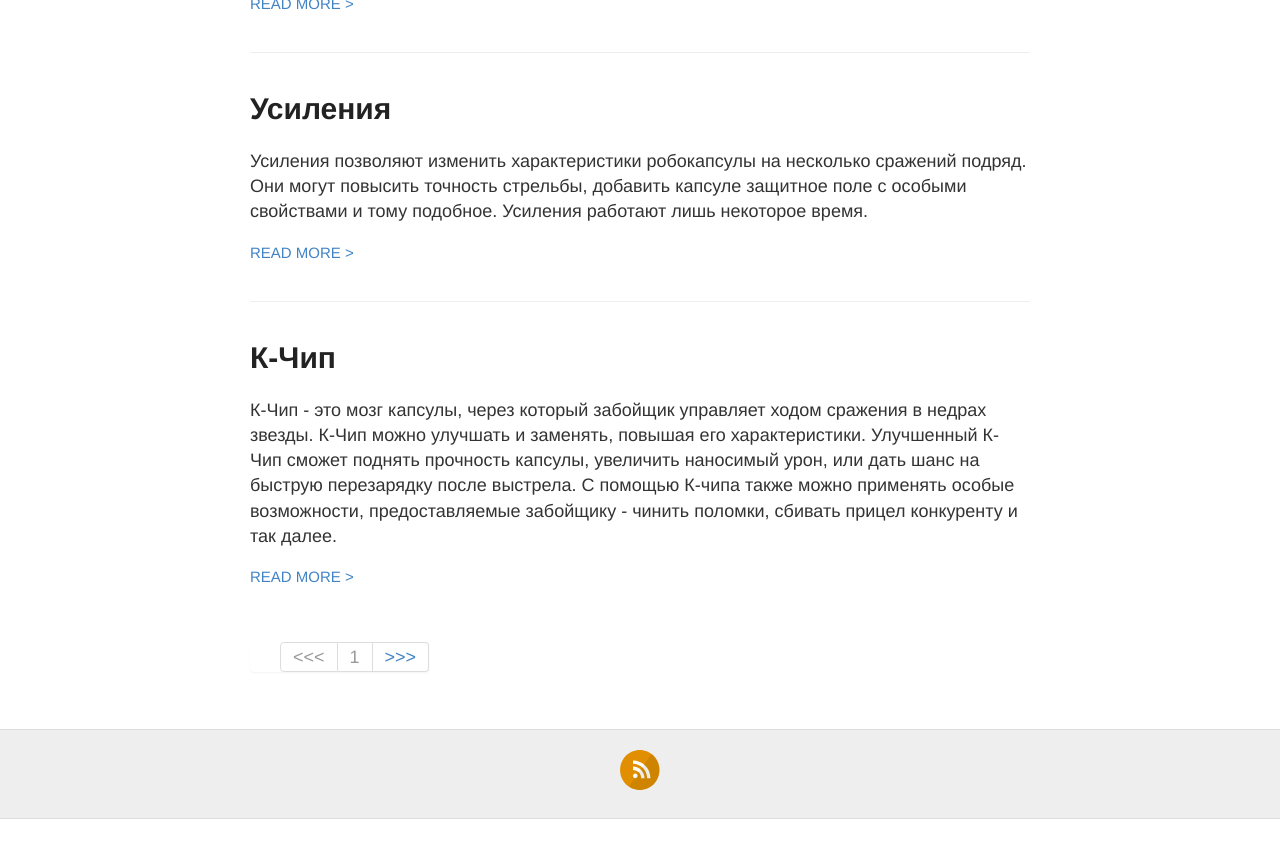
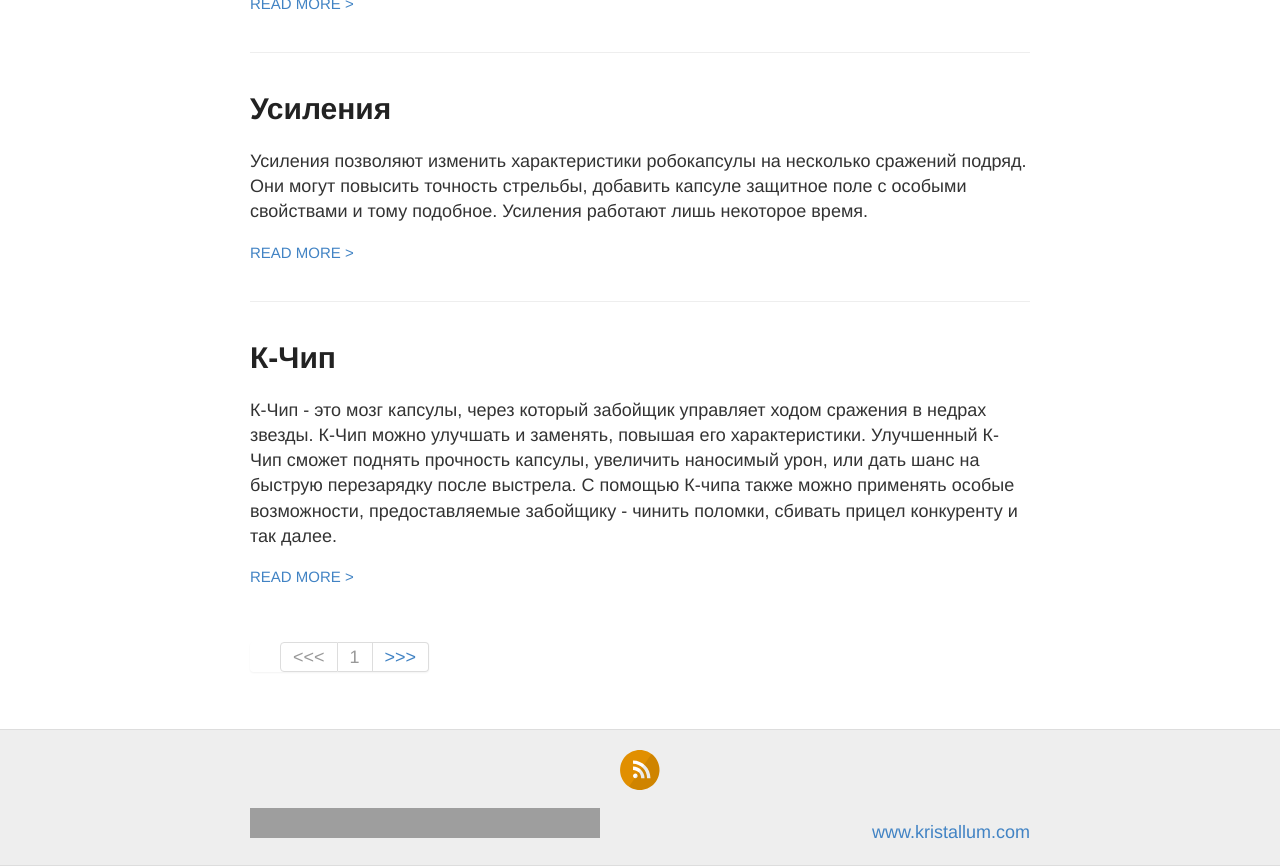
Before and after one commit to IPv6/kristallum, a Jekyll site: the page built from index.html, in a window 1280 px wide and 900 px high, scrolled down 1047 px, cut to the strip 34-900 px from the top of the window. Built offline with Jekyll 4.4.1, drawn with Linux system fonts in a browser that asks for light colours; the list of posts is cut into pages by our own code; comment, search, counter and statistics services are not loaded; before the commit the page ends 1900 px from its top, so only the background shows below that.

Commit message:
site-likes

```diff
--- /dev/null
+++ b/_includes/site-likes.html
@@ -0,0 +1,15 @@
+<!-- kri advert -->
+<table width="100%" border="0">
+<tr>
+<td align="left"><iframe width='350px' height='30px' frameborder='0' src='//www.kristallum.com/fb_like.html' scrolling='no'
+style='background:transparent; display:block-inline; margin-top: 10px;'></iframe>
+
+</td>
+
+<td align="right">
+<a href="http://www.kristallum.com/">www.kristallum.com</a>
+
+</td>
+</tr>
+</table>
+<!-- /kri advert -->
--- a/_layouts/ru-default.html
+++ b/_layouts/ru-default.html
@@ -46,6 +46,7 @@
       <div class="container">
         <footer class="footer">
           {% include svg-icons.html %}
+		  {% include site-likes.html %}
         </footer>
       </div>
     </div>
```
